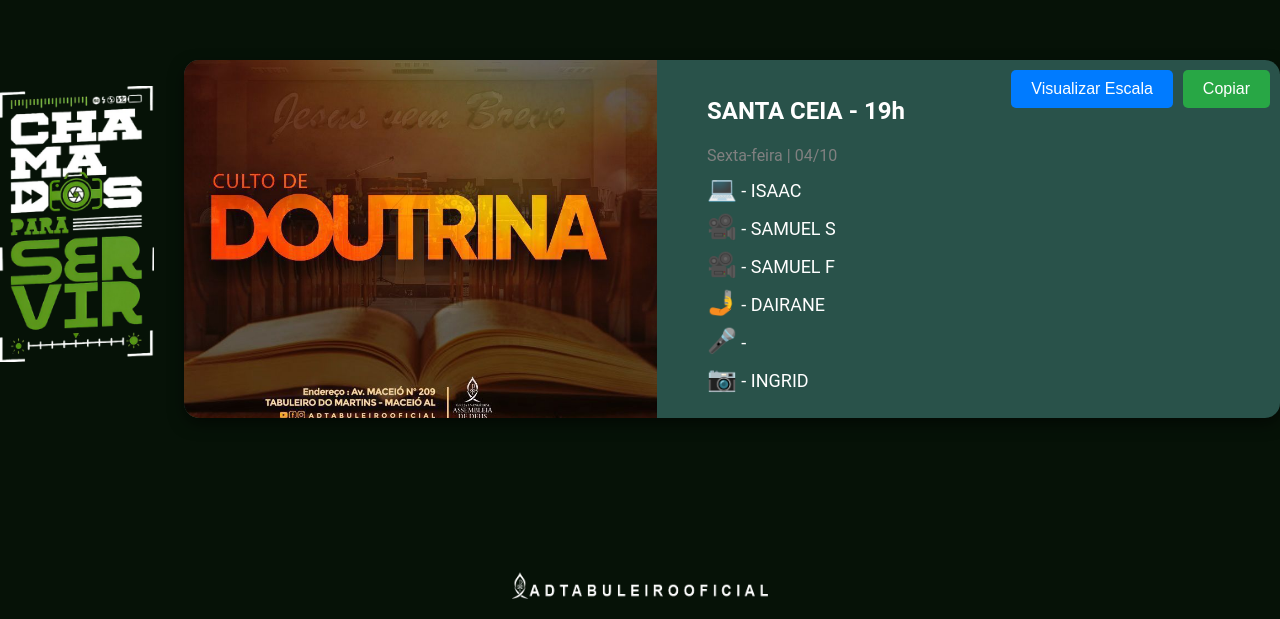
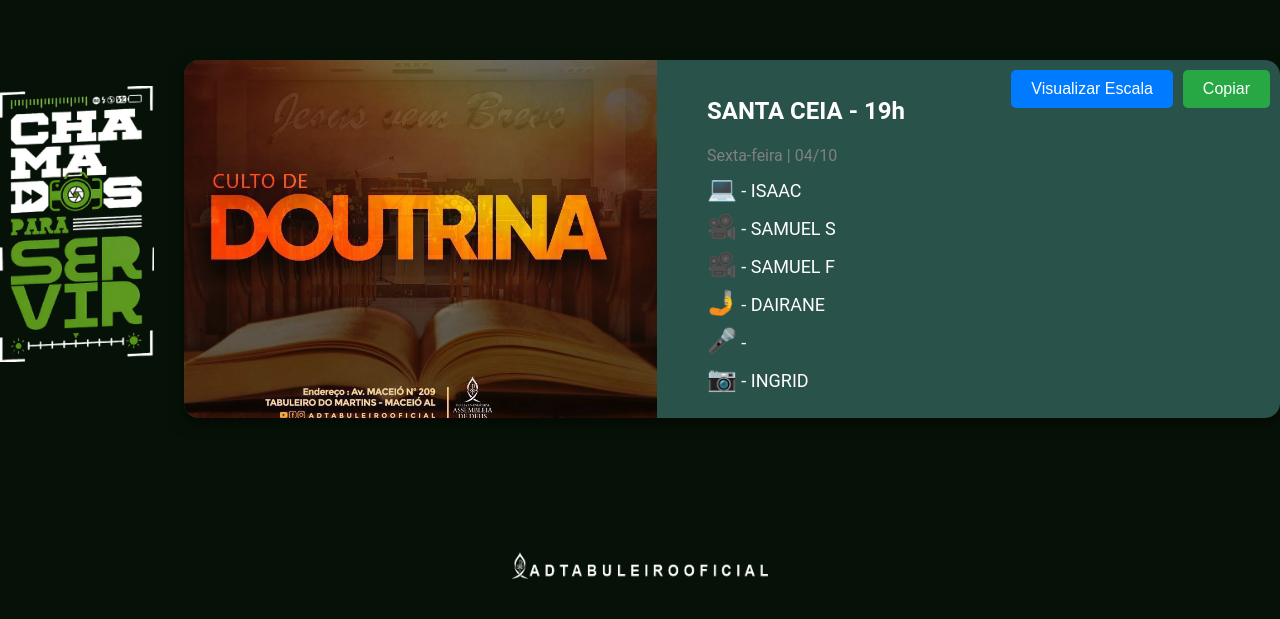
Before and after one commit to fumiko0701/fumiko0701.github.io, a plain HTML site: page index.html in a window 1280 px wide. Shown: the part 181-800 px from the top of the page. Drawn offline with Linux system fonts and the light colour scheme.

Commit message:
oooooooooo

```diff
--- a/index.html
+++ b/index.html
@@ -61,13 +61,13 @@ ________________________________
             left: 50%; /* Centraliza horizontalmente */
             transform: translateX(-50%); /* Ajusta a posição horizontal */
             z-index: 1000; /* Garante que a imagem fique acima de outros elementos */
-            bottom: 20px; /* Distância da borda inferior */
+            bottom: 40px; /* Distância da borda inferior - Aumentada para 40px */
         }
 
         /* Estilo específico para desktop */
         @media (min-width: 768px) {
             .footer-image {
-                bottom: 20px; /* Aumenta a distância da imagem para a borda inferior */
+                bottom: 40px; /* Aumenta a distância da imagem para a borda inferior */
                 max-width: 20%;
             }
             .logo-desktop {
@@ -83,7 +83,7 @@ ________________________________
         /* Estilo específico para mobile */
         @media (max-width: 767px) {
             .footer-image {
-                bottom: 40px; /* Ajusta a distância da borda inferior */
+                bottom: 20px; /* Ajusta a distância da borda inferior - Aumentada para 60px */
                 max-width: 70%; /* Diminuindo o tamanho da imagem no mobile */
                 position: absolute; /* Mantém a posição absoluta para centralização */
                 left: 50%; /* Centraliza horizontalmente */
```
